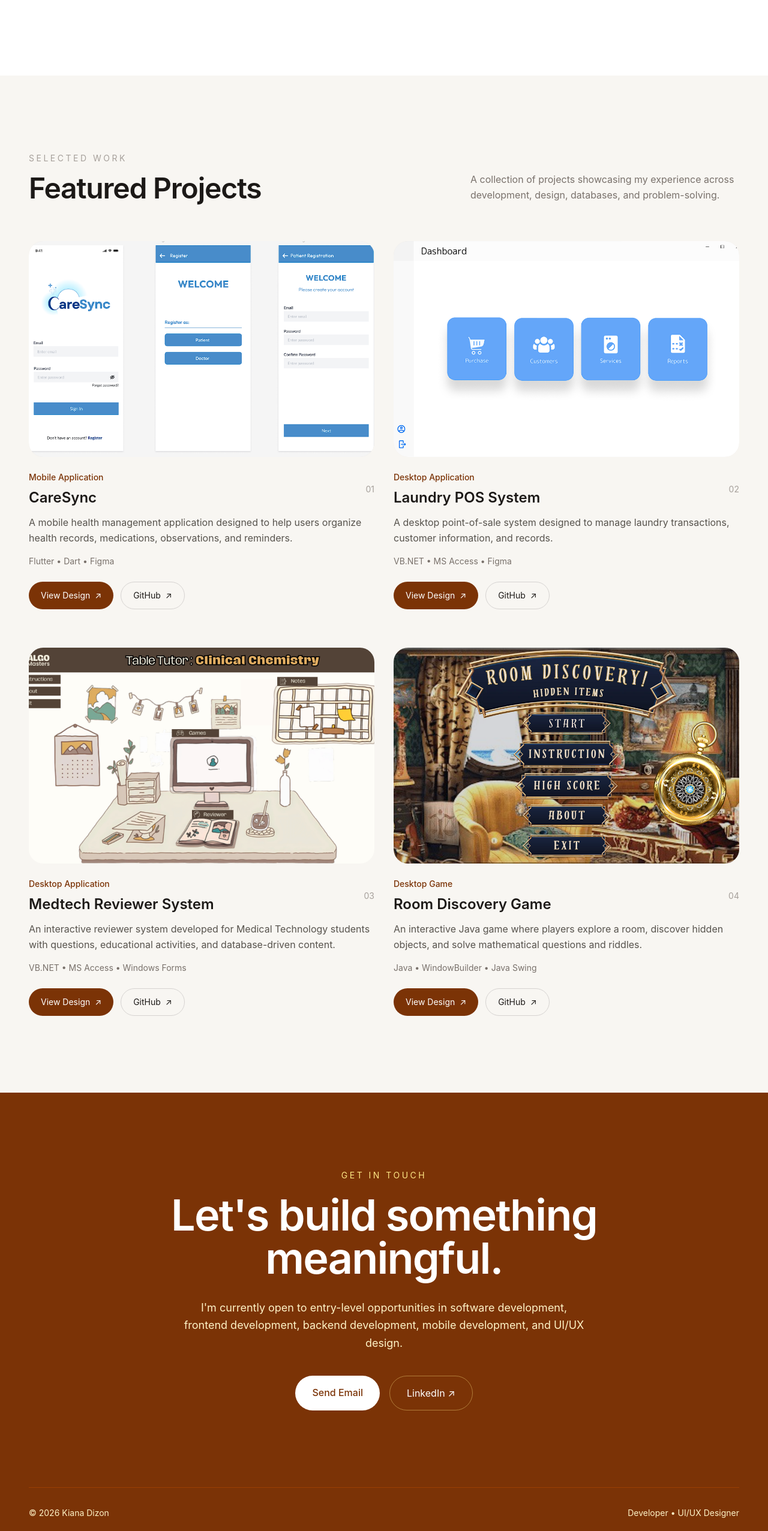
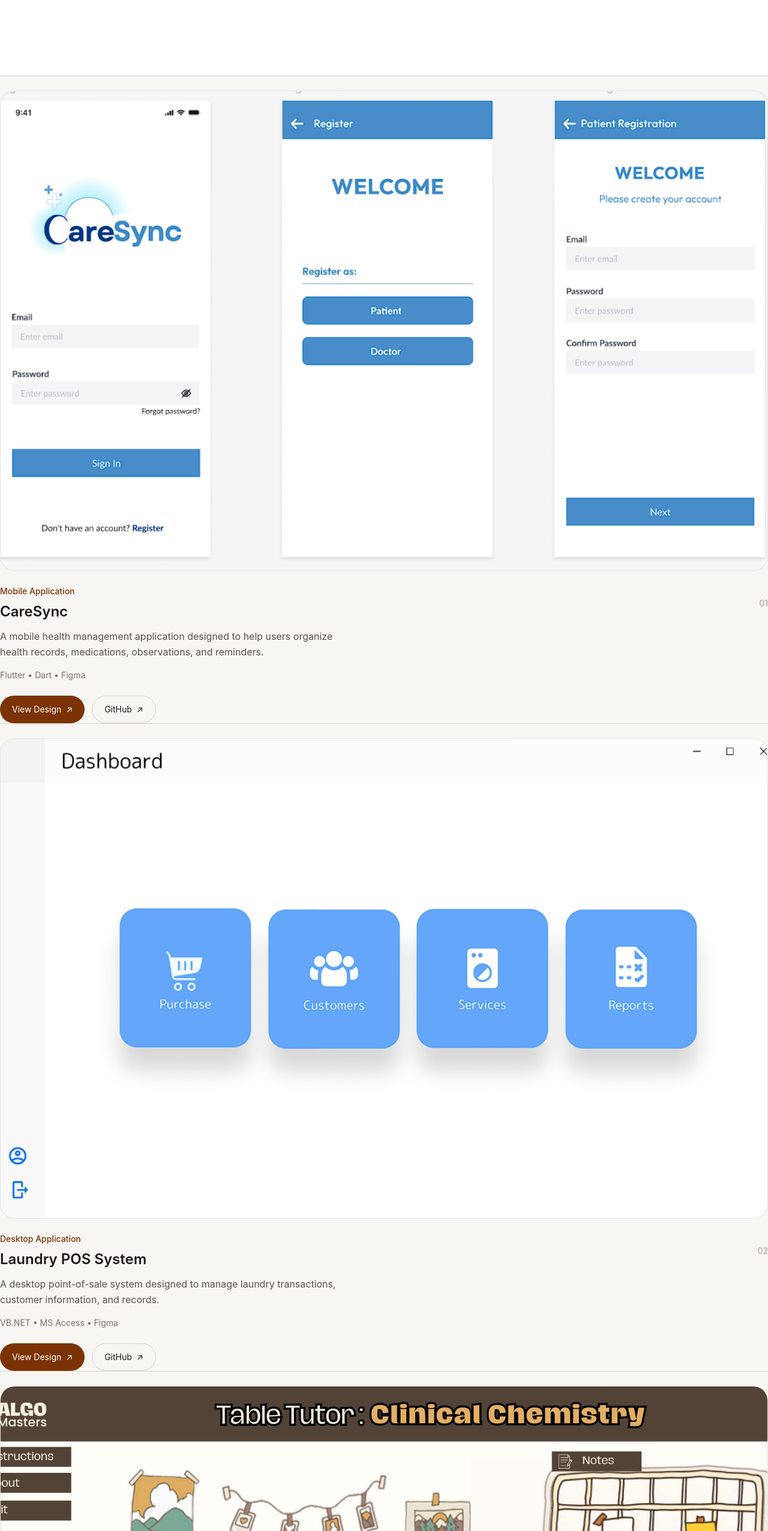
Before and after one commit to K-mariedizon/My-Portfolio, a React (Vite) app: page / in a window 1280 px wide. Shown: the part 2653-5206 px from the top of the page at 60% size. Built offline with nearby package versions, Linux system fonts and the light colour scheme.

Commit message:
Update portfolio

```diff
--- a/src/App.jsx
+++ b/src/App.jsx
@@ -816,43 +816,15 @@ export default function PortfolioWebsite() {
 
 
       {/* ================= PROJECTS ================= */}
-      <section
-        id="projects"
-        className="px-6 md:px-12 py-24 md:py-32 bg-[#F8F6F2]"
-      >
-        <div className="max-w-7xl mx-auto">
-
-          <div className="flex flex-col md:flex-row md:items-end justify-between gap-6 mb-16">
-
-            <div>
-              <p className="text-sm uppercase tracking-[0.25em] text-stone-400 mb-4">
-                Selected Work
-              </p>
-
-              <h2 className="text-4xl md:text-5xl font-semibold tracking-tight">
-                Featured Projects
-              </h2>
-            </div>
-
-            <p className="max-w-md text-stone-500 leading-relaxed">
-              A collection of projects showcasing my experience
-              across development, design, databases, and problem-solving.
-            </p>
-
-          </div>
-
-
-          <div className="grid md:grid-cols-2 gap-x-8 gap-y-16">
-
       {projects.map((project, index) => (
 
   <article
     key={project.title}
-                className="group"
+    className="group border-t border-stone-300 pt-6"
   >
 
     {/* Image */}
-                <div className="relative overflow-hidden bg-[#EDE7DF] rounded-[1.5rem] mb-6">
+    <div className="relative overflow-hidden bg-[#EDE7DF] rounded-[1.5rem] mb-6 border border-stone-200">
 
       <img
         src={project.image}
@@ -895,6 +867,7 @@ export default function PortfolioWebsite() {
       </p>
 
 
+      {/* Buttons */}
       <div className="flex gap-3">
 
         <a
@@ -906,7 +879,6 @@ export default function PortfolioWebsite() {
           View Design
           <span>↗</span>
         </a>
-
 
         <a
           href={project.link}
@@ -925,59 +897,6 @@ export default function PortfolioWebsite() {
   </article>
 
 ))}
-
-          </div>
-
-        </div>
-      </section>
-
-
-      {/* ================= CONTACT ================= */}
-      <section
-        id="contact"
-        className="px-6 md:px-12 py-24 md:py-32 bg-amber-900 text-white"
-      >
-        <div className="max-w-5xl mx-auto text-center">
-
-          <p className="text-sm uppercase tracking-[0.25em] text-amber-200 mb-5">
-            Get in touch
-          </p>
-
-          <h2 className="text-5xl md:text-7xl font-semibold tracking-tight mb-8">
-            Let's build something
-            <br />
-            meaningful.
-          </h2>
-
-          <p className="max-w-2xl mx-auto text-lg text-amber-100 leading-relaxed mb-10">
-            I'm currently open to entry-level opportunities in software
-            development, frontend development, backend development,
-            mobile development, and UI/UX design.
-          </p>
-
-
-          <div className="flex flex-wrap justify-center gap-4">
-
-            <a
-              href="mailto:kianamariedizon@gmail.com"
-              className="bg-white text-amber-900 px-7 py-4 rounded-full font-medium hover:scale-105 transition"
-            >
-              Send Email
-            </a>
-
-            <button
-              onClick={openLinkedIn}
-              className="border border-amber-200/40 px-7 py-4 rounded-full hover:bg-white hover:text-amber-900 transition"
-            >
-              LinkedIn ↗
-            </button>
-
-          </div>
-
-        </div>
-      </section>
-
-
       {/* ================= FOOTER ================= */}
       <footer className="bg-amber-900 text-amber-100 px-6 md:px-12 pb-8">
 
```
Lines whose indentation alone changed are shown as unchanged.
